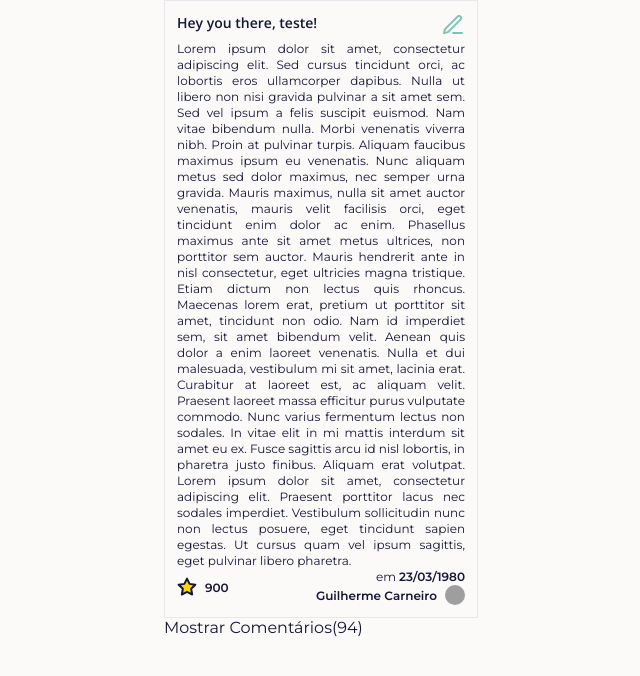
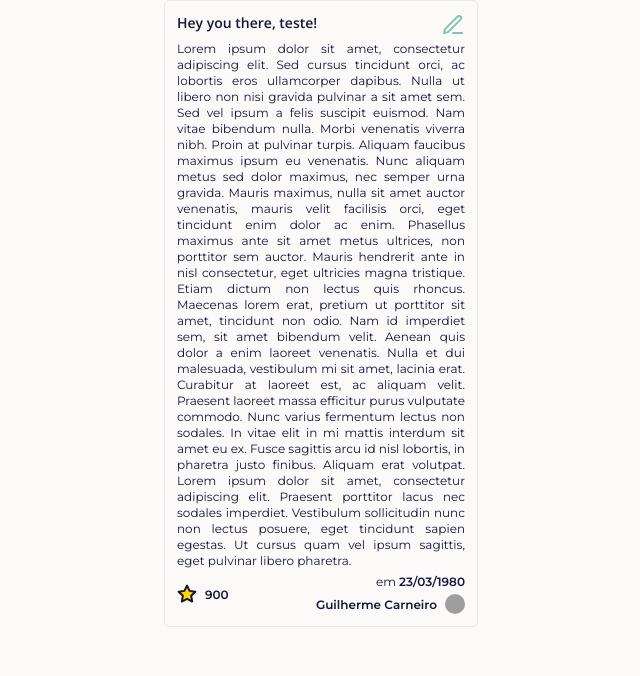
Before and after one commit to Redacao-Conectada/frontend, a React (Create React App) app: page /essay in a window 1280 px wide. Shown: the top 676 px of the page, without its empty margins (319-959 px from the left). Built offline with nearby package versions, Linux system fonts and the light colour scheme; grey boxes are pictures that could not be loaded.

Commit message:
WIP essayDetails Page

```diff
--- /dev/null
+++ b/src/assets/icons/InteractiveIcon/Star/index.tsx
@@ -0,0 +1,30 @@
+import React from 'react';
+
+interface StarProps {
+  isFilled: Boolean;
+  onClick: any;
+}
+
+const Star: React.FC<StarProps> = ({ isFilled, onClick }) => {
+  return (
+    <svg
+      onClick={onClick}
+      width="20"
+      height="20"
+      viewBox="0 0 20 20"
+      fill="none"
+      xmlns="http://www.w3.org/2000/svg"
+    >
+      <path
+        d="M10 1.6665L12.575 6.88317L18.3333 7.72484L14.1667 11.7832L15.15 17.5165L10 14.8082L4.85 17.5165L5.83333 11.7832L1.66666 7.72484L7.425 6.88317L10 1.6665Z"
+        fill={isFilled ? '#FFD700' : undefined}
+        stroke="#131735"
+        strokeWidth="2"
+        strokeLinecap="round"
+        strokeLinejoin="round"
+      />
+    </svg>
+  );
+};
+
+export default Star;
--- /dev/null
+++ b/src/assets/icons/InteractiveIcon/index.ts
@@ -0,0 +1 @@
+export { default as InteractiveStarIcon } from './Star';
--- a/src/components/DetailedEssayCard/index.tsx
+++ b/src/components/DetailedEssayCard/index.tsx
@@ -1,6 +1,7 @@
+import { InteractiveStarIcon } from '@/assets/icons/InteractiveIcon';
 import { Essay } from '@/interfaces/general';
 import { icons } from '@assets/icons';
-import React from 'react';
+import React, { useState } from 'react';
 import {
   AuthorContainer,
   DateContainer,
@@ -16,15 +17,22 @@ interface DetailedEssayCardProps {
   essay: Essay;
 }
 
+const defaultAvatar =
+  'https://www.ecp.org.br/wp-content/uploads/2017/12/default-avatar-1-300x300.png';
+
 const DetailedEssayCard: React.FC<DetailedEssayCardProps> = ({
   essay,
   width,
 }) => {
-  const defaultAvatar =
-    'https://www.ecp.org.br/wp-content/uploads/2017/12/default-avatar-1-300x300.png';
-
   // TODO: fazer estrela ficar amarela quando curtido.
   // TODO: fazer gerenciamento de estado
+
+  const [isStarred, setIsStarred] = useState(essay.isStarred);
+
+  const handleStarClick = () => {
+    setIsStarred(!isStarred);
+    // TODO: lança requisição para dar ou retirar estrela
+  };
 
   return (
     <EssayCardContainer width={width || '314px'}>
@@ -35,7 +43,7 @@ const DetailedEssayCard: React.FC<DetailedEssayCardProps> = ({
       <p>{essay.text}</p>
       <FooterContainer>
         <StarsCounter>
-          {icons.star}
+          <InteractiveStarIcon onClick={handleStarClick} isFilled={isStarred} />
           <a>{essay.numOfStars}</a>
         </StarsCounter>
         <MoreInfoContainer>
--- a/src/components/DetailedEssayCard/styles.ts
+++ b/src/components/DetailedEssayCard/styles.ts
@@ -12,6 +12,7 @@ export const EssayCardContainer = styled.div<EssayCardProps>`
   width: ${(props) => props.width};
 
   border: 1px solid ${colors.normalBorder};
+  border-radius: 5px;
 
   h2 {
     font-weight: 600;
@@ -36,6 +37,8 @@ export const DateContainer = styled.div`
   display: flex;
   justify-content: flex-end;
 
+  margin-bottom: 4px;
+
   b {
     font-size: 10px;
     font-weight: 400;
@@ -46,6 +49,8 @@ export const DateContainer = styled.div`
 
 export const FooterContainer = styled.div`
   width: 100%;
+
+  margin-top: 5px;
 
   display: flex;
   justify-content: space-between;
--- a/src/interfaces/general.ts
+++ b/src/interfaces/general.ts
@@ -12,6 +12,6 @@ export interface Essay {
   title: string;
   author: Author;
   date: string;
-  isStared: boolean;
+  isStarred: boolean;
   numOfStars: number;
 }
--- a/src/pages/Essay/Details/index.tsx
+++ b/src/pages/Essay/Details/index.tsx
@@ -1,13 +1,28 @@
 import DetailedEssayCard from '@/components/DetailedEssayCard';
-import { mockedEssay } from '@utils/mocks';
-import React from 'react';
-import { EssayContainer } from './styles';
+import { mockedEssay, commentariesList } from '@utils/mocks';
+import React, { useState } from 'react';
+import { CommentaryListContainer, EssayContainer } from './styles';
 
 const EssayDetails: React.FC = () => {
+  const [showCommentaries, setShowCommentaries] = useState(false);
+
+  const handleShowCommentaries = () => {
+    setShowCommentaries(true);
+    // TODO: fazer requisição para buscar comentários da redação
+  };
+
+  const showCommentariesLabel = (commentsNumber: number) => (
+    <div>
+      <a
+        onClick={handleShowCommentaries}
+      >{`Mostrar Comentários(${commentsNumber})`}</a>
+    </div>
+  );
+
   return (
     <EssayContainer>
       <DetailedEssayCard width="314px" essay={mockedEssay} />
-      Mostrar Comentários(94)
+      <CommentaryListContainer />
     </EssayContainer>
   );
 };
--- a/src/pages/Essay/Details/styles.ts
+++ b/src/pages/Essay/Details/styles.ts
@@ -1,3 +1,5 @@
 import styled from 'styled-components';
 
 export const EssayContainer = styled.div``;
+
+export const CommentaryListContainer = styled.div``;
--- a/src/utils/mocks.ts
+++ b/src/utils/mocks.ts
@@ -9,6 +9,23 @@ export const mockedEssay = {
     avatar: 'https://avatars.githubusercontent.com/u/32914505?s=60&v=4',
   },
   date: '23/03/1980',
-  isStared: true,
+  isStarred: true,
   numOfStars: 900,
 };
+
+export const commentariesList = [
+  {
+    author: {
+      name: 'Chiquinho da Silva',
+      avatar: 'https://avatars.githubusercontent.com/u/36909697?v=4',
+    },
+    text: 'Muito top, Amegan!',
+  },
+  {
+    author: {
+      name: 'Netinho da Comunidade',
+      avatar: 'https://avatars.githubusercontent.com/u/50139832?v=4',
+    },
+    text: 'Sei não, mas eu só acho que tá pra um 600!',
+  },
+];
```
Also changed, not shown: src/components/InteractiveIcon/Star/index.tsx (deleted, +0 -11 lines).
